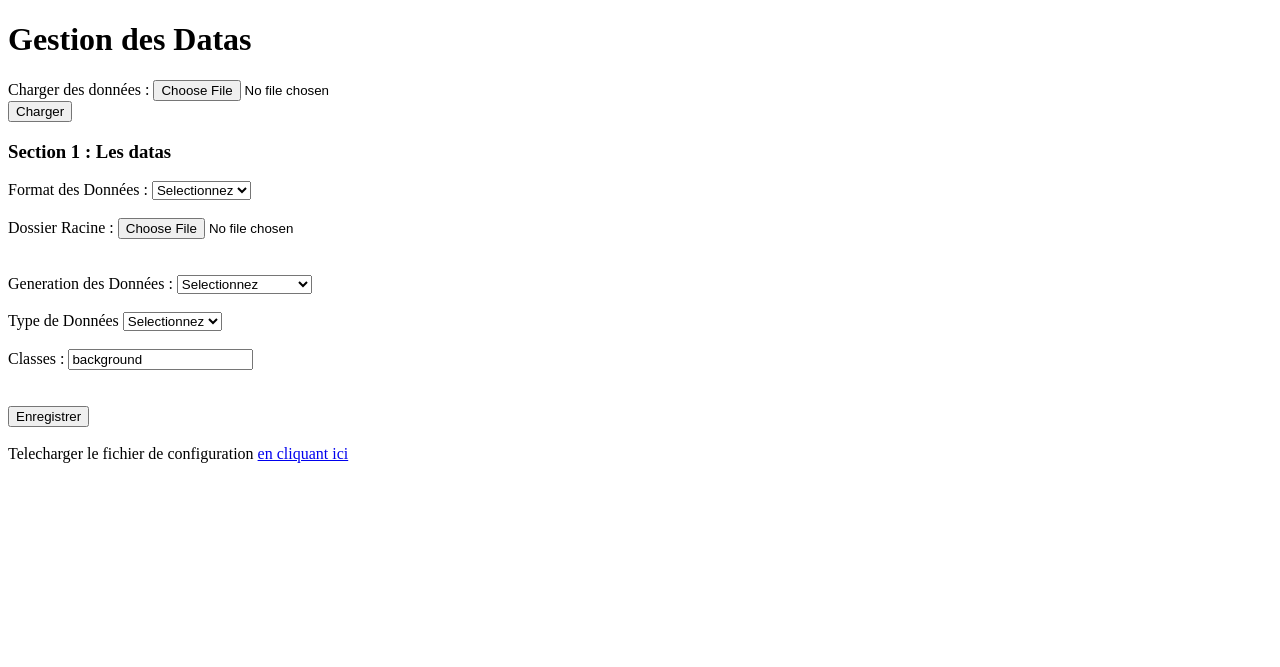
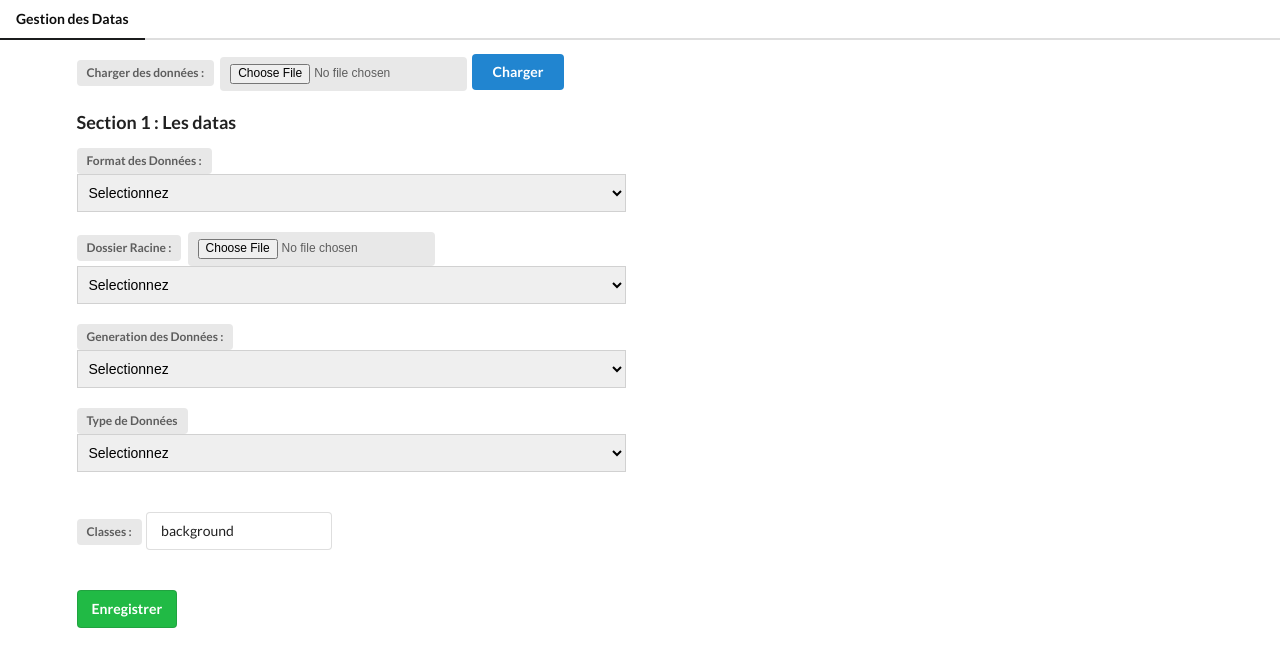
Before and after one commit to diadjii/plateforme_deep_learning, a Flask app: page /accueil in a window 1280 px wide. Shown: the top 667 px of the page. Run offline with Flask 2, Linux system fonts and the light colour scheme; some libraries are stand-ins or nearby versions.

Commit message:
Ajout du design avec semantic

```diff
--- a/templates/base.html.j2
+++ b/templates/base.html.j2
@@ -4,21 +4,39 @@
   <meta charset="utf-8">
   <title>Plateforme Deep Learning</title>
   <script src="{{url_for('static', filename='js/jquery.min.js')}}" charset="utf-8"></script>
+   <link
+      rel="stylesheet"
+      href="https://cdnjs.cloudflare.com/ajax/libs/semantic-ui/2.4.1/semantic.min.css"
+      integrity="sha256-9mbkOfVho3ZPXfM7W8sV2SndrGDuh7wuyLjtsWeTI1Q="
+      crossorigin="anonymous"
+    />
+
+    <link
+      rel="stylesheet"
+      href="https://cdnjs.cloudflare.com/ajax/libs/font-awesome/5.11.2/css/all.min.css"
+      integrity="sha256-+N4/V/SbAFiW1MPBCXnfnP9QSN3+Keu+NlB+0ev/YKQ="
+      crossorigin="anonymous"
+    />
 </head>
 <body>
-  <div class="container">
-    <div id="header">
-      <h1>Gestion des Datas</h1>
+
+    <div id="header" class="ui secondary pointing menu">
+      <a class="active item">Gestion des Datas</a>
     </div>
-    <div id="content">
+    <div id="content" class="ui container">
+    <div class="ui two column grid">
+     <div class="row">
+     <div class="column">
       {% block content %}
       {% endblock %}
-      Telecharger le fichier de configuration <a href="{{url_for('download_file')}}">en cliquant ici</a>
+    </div>
+    </div>
+    </div>
     </div>
     <div id="footer">
     </div>
     {% block script %}
     {% endblock %}
-  </div>
+
 </body>
 </html>
--- a/templates/gestion_datas.html.j2
+++ b/templates/gestion_datas.html.j2
@@ -2,87 +2,123 @@
 
 {% block content %}
 <form id="form_load_datas">
+ <div class="field">
+  <div class="ui label">
   <label for="">Charger des données : </label>
-  <input type="file" id="file" required><br>
-  <button type="submit">Charger</button>
+  </div>
+  <div class="ui label">
+  <input type="file" id="file" required>
+  </div>
+  <button type="submit" class="ui primary button">Charger</button>
+  </div><br>
 </form>
 <form id="form-create-datas">
   <div class="section1">
     <h3>Section 1 : Les datas</h3>
+
+    <div class="field">
+    <div class="ui label">
     <label for="">Format des Données :</label>
-    <select name="DATA_FORMAT" required>
+    </div>
+    <select name="DATA_FORMAT" class="ui fluid dropdown" required>
       <option value="">Selectionnez</option>
       <option value="KERAS">KERAS</option>
       <option value="VOC">VOC</option>
       <option value="GEN">GEN</option>
-    </select><br><br>
-    <div>
+    </select>
+    </div><br>
+
+    <div class="field">
+      <div class="ui label">
       <label for="">Dossier Racine :</label>
+      </div>
+      <div class="ui label">
       <input type="file" name="DATA_PATH" id="field_path_input">
-      <select id="field_path_select" name="DATA_PATH" hidden>
+      </div>
+      <select id="field_path_select" name="DATA_PATH" class="ui fluid dropdown" hidden>
         <option value="">Selectionnez</option>
         <option value="MNIST">MNIST</option>
       </select>
-    </div>
-    <br><br>
-    <label for="">Generation des Données :</label>
-    <select class="" name="DATA_FEED" required>
+    </div><br>
+
+    <div class="field">
+    <div class="ui label">
+    <label for="">Generation des Données :</label></div>
+    <select class="ui fluid dropdown" name="DATA_FEED" required>
       <option value="">Selectionnez</option>
       <option value="GENERATOR">GENERATOR</option>
       <option value="IMG">IMG</option>
       <option value="KERAS_DATASET">KERAS_DATASET</option>
     </select>
-    <br><br>
-    <label for="">Type de Données</label>
-    <select name="DATA_TYPE" required>
+    </div><br>
+
+    <div class="field">
+    <div class="ui label">
+    <label for="">Type de Données</label></div>
+    <select name="DATA_TYPE" class="ui fluid dropdown" required>
       <option value="">Selectionnez</option>
       <option value="IMG">IMG</option>
     </select>
-    <div id="section_reshape" hidden>
-      <br><br>
-      <label for="">Formatage des Données</label>
+    <div class="field" id="section_reshape" hidden>
+      <div class="ui label">
+      <label for="">Formatage des Données</label></div>
+      <div class="ui input">
       <input type="checkbox" name="RESHAPE" checked="true">
     </div>
-    <br><br>
-    <div id="section_format" hidden>
-      <label id="label_format">Format du Label</label>
-      <select name="LABEL_FORMAT">
+    </div><br>
+
+    <div id="section_format" class="field" hidden>
+    <div class="ui label">
+      <label id="label_format">Format du Label</label></div>
+      <select name="LABEL_FORMAT" class="ui fluid dropdown">
         <option value="">Selectionnez</option>
         <option value="VIA_JSON">VIA_JSON</option>
       </select>
-      <br><br>
-      <label for="">Fichier d'Annontation</label>
-      <input type="file" name="LABEL_NAME">
-      <br><br>
+      <br>
+      <div class="ui label">
+      <label for="">Fichier d'Annontation</label></div>
+      <div class="ui label">
+      <input type="file" name="LABEL_NAME"></div>
     </div>
-  </div>
-  <div id="section_classes">
-    <label for="">Classes :</label>
-    <input type="text" name="CLASSES" value="background" required>
-  </div>
-  <div id="section2" hidden>
+  </div><br>
+
+  <div id="section_classes" class="field">
+    <div class="ui label">
+    <label for="">Classes :</label></div>
+    <div class="ui input">
+    <input type="text" name="CLASSES" value="background" required></div>
+  </div><br>
+
+  <div id="section2" class="field" hidden>
     <h3>Section 2 : Generateur</h3>
+
     <label for="">Normalisation</label>:
+
     <input type="checkbox" name="RESCALE">
     <br><br>
-    <label for="">Taille des Images :</label>
-    <input type="number" name="y1" style="width:50px">
+    <div class="ui label">
+    <label for="">Taille des Images :</label></div>
+    <div class="ui input">
+    <input type="number" name="y1" style="width:100px"></div>
     <strong>x</strong>
-    <input type="number" name="y2" style="width:50px">
+    <div class="ui input">
+    <input type="number" name="y2" style="width:100px"></div>
     <br><br>
-    <label for="">Taille du batch:</label>
-    <input type="number" name="BATCH_SIZE" min="1" value="1">
+    <div class="ui label">
+    <label for="">Taille du batch:</label></div>
+    <div class="ui input">
+    <input type="number" name="BATCH_SIZE" min="1" value="1"></div>
     <br><br>
-    <label for="">Format du label :</label>
-    <select name="CLASS_MODE" id="">
+    <div class="ui label">
+    <label for="">Format du label :</label></div>
+    <select name="CLASS_MODE" id="" class="ui fluid dropdown">
       <option value="categorical">Categorical</option>
     </select>
-  </div><br><br>
-  <input type="submit" name="" value="Enregistrer">
+  </div><br>
+  <div class="ui input">
+  <input type="submit" name="" class="ui positive button" value="Enregistrer"></div>
   <br><br>
-  <a href="/config/generate" id="btn-download"
-    style="background-color:mediumseagreen;color:#fff;padding:5px;border-radius:8px; border:1px solid #fff;"
-    hidden>Telecharger
+  <a href="/config/generate" id="btn-download" lass="ui button" hidden>Telecharger
   </a>
 </form>
 {% endblock %}
```
Also changed, not shown: 1 other file.
